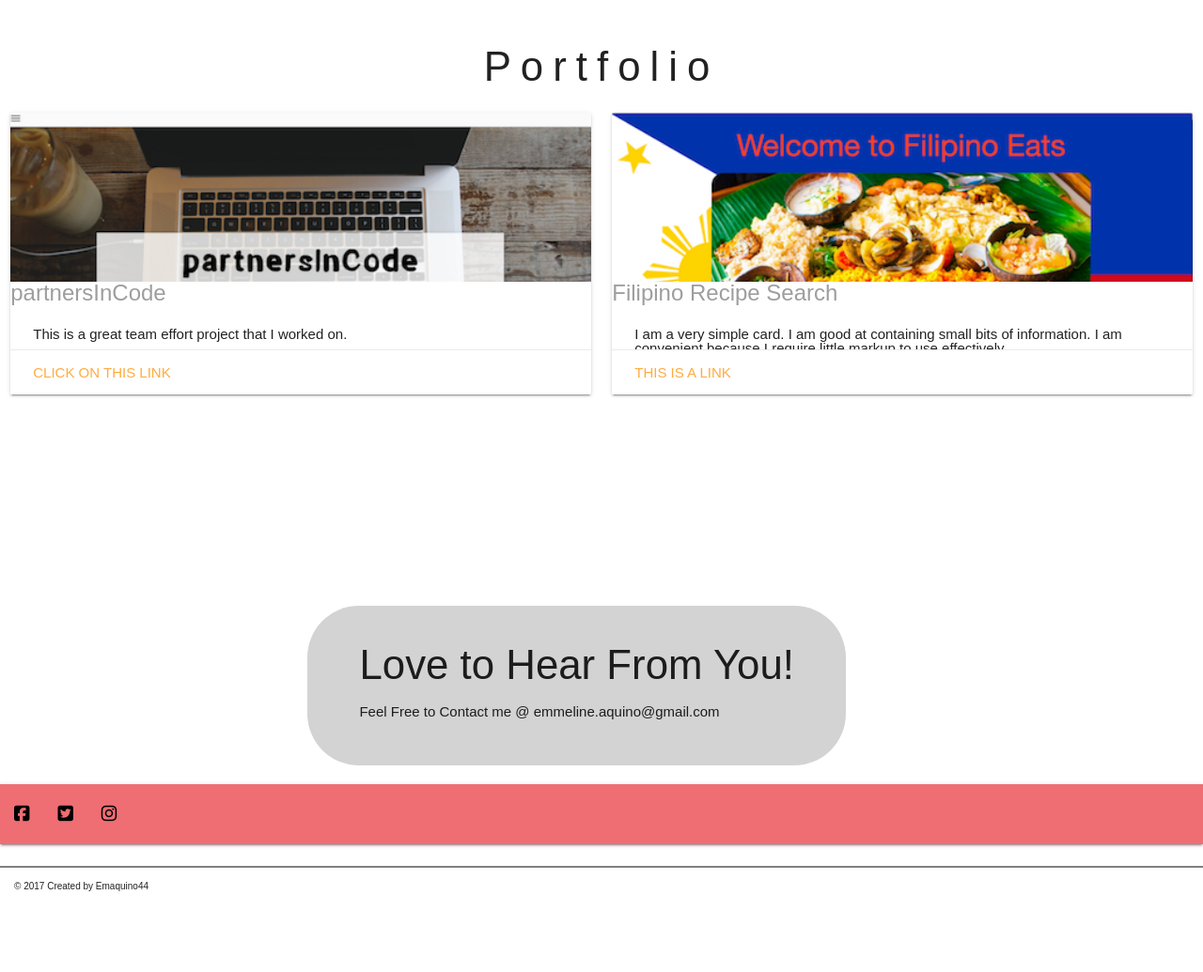
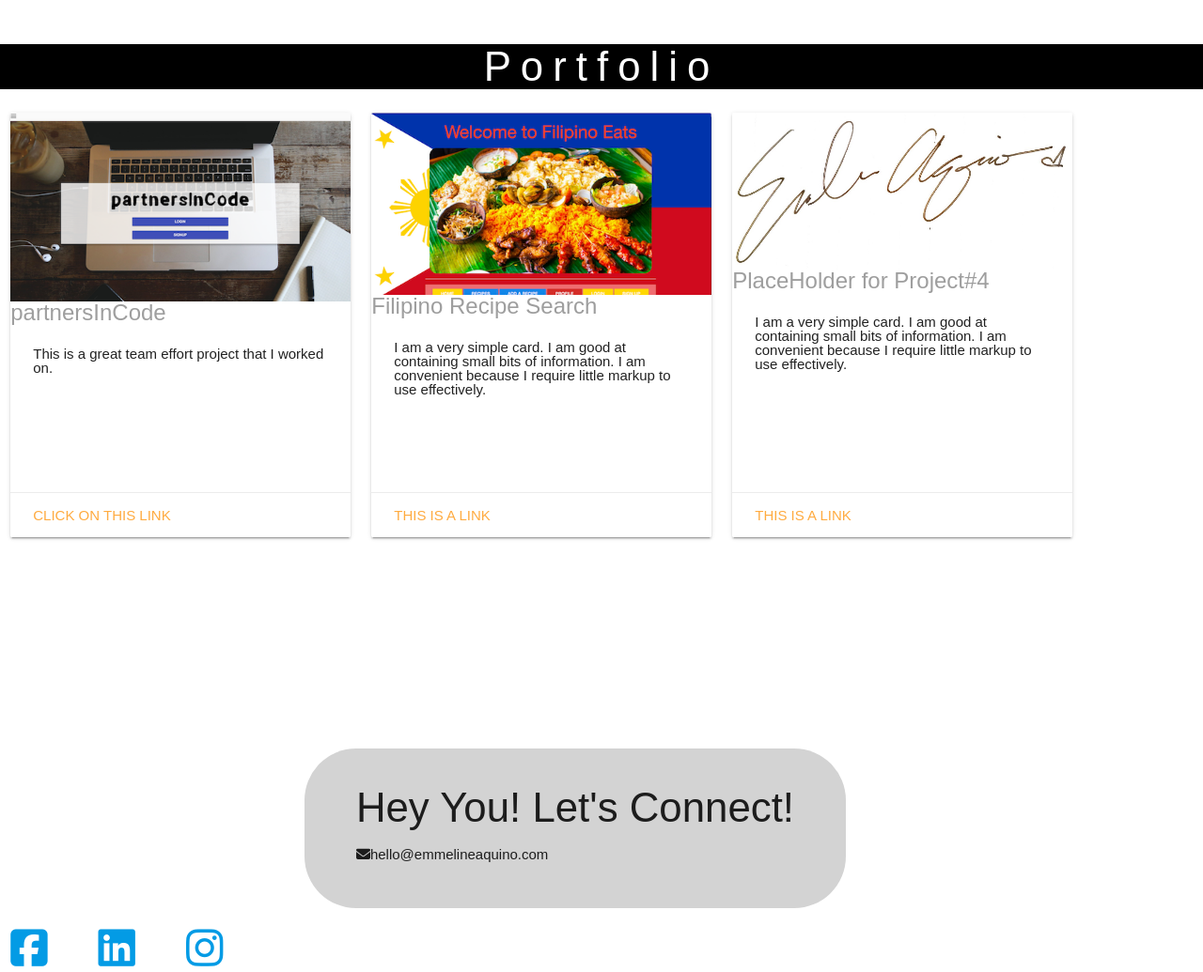
Before and after one commit to emaquino44/emaquino44.github.io, a plain HTML site: page index.html in a window 1280 px wide. Shown: the part 1471-2506 px from the top of the page at 94% size. Before the commit the page ends 2435 px from the top, so only its background shows below. Drawn offline with nearby package versions, Linux system fonts and the light colour scheme; files that its build step writes are made by us from their sources; files whose address does not match are found by name.

Commit message:
styling contact section

```diff
--- a/css/style.css
+++ b/css/style.css
@@ -438,6 +438,8 @@ aside#sidebar {
 }
 
 
+
+
 /*************Footer****************/
 
 .container-footer {
--- a/index.html
+++ b/index.html
@@ -91,12 +91,12 @@
 
  <!--//****************PORTFOLIO*********************// -->
 <section class="portfolio-1" id="section3">
-        <div class="wrapper2">
+        <div class="wrapper2 black white-text">
             <h3>Portfolio</h3>
         </div>
     <div class="row">
-        <div class="col s6">
-          <div class="card small">
+        <div class="col s4" style="width:30%">
+          <div class="card small" style="height:452px">
             <div class="card-image">
               <img src="images/partnersInCode.jpg.png">
             </div>
@@ -110,8 +110,8 @@
           </div>
         </div>
 
-        <div class="col s6">
-          <div class="card small">
+        <div class="col s4" style="width:30%">
+          <div class="card small" style="height:452px">
             <div class="card-image">
               <img src="images/filipino.png">
             </div>
@@ -124,7 +124,22 @@
               <a href="https://filipino-recipes.herokuapp.com/">This is a link</a>
             </div>
           </div>
+          </div>
 
+        <div class="col s4" style="width:30%">
+          <div class="card small" style="height:452px">
+            <div class="card-image">
+              <img src="images/myname.jpg">
+            </div>
+              <span class="card-title grey-text">PlaceHolder for Project#4</span>
+            <div class="card-content">
+              <p>I am a very simple card. I am good at containing small bits of information.
+              I am convenient because I require little markup to use effectively.</p>
+            </div>
+            <div class="card-action">
+              <a href="#">This is a link</a>
+            </div>
+          </div>
       </div>
 </section>
 
@@ -135,19 +150,22 @@
         </div>
         <aside id="sidebar">
             <div class="dark">
-                <h3 id="loveto">Love to Hear From You!</h3>
-            <p>Feel Free to Contact me @ emmeline.aquino@gmail.com</p>
+                <h3 id="loveto">Hey You! Let's Connect!</h3>
+            <p><i class="fa fa-envelope" aria-hidden="true"></i>hello@emmelineaquino.com</p>
 
             </div>
         </aside>
     </section>
-    <nav class="center">
-        <ul class="center">
-            <li><a href="#"><i class="fa fa-facebook-square fa-lg" aria-hidden="true"></i></a></li>
-            <li><a href="#"><i class="fa fa-twitter-square fa-lg" aria-hidden="true"></i></a></li>
-            <li><a href="#"><i class="fa fa-instagram fa-lg" aria-hidden="true"></i></a></li>
-        </ul>
-    </nav>
+
+<div class="row" style="padding-right:1000px">
+        <div id="fbicon" class="col s4"><a href="https://www.facebook.com/em.aquino"><i class="fa fa-facebook-square fa-3x" aria-hidden="true"></i></a>
+        </div>
+        <div id="link" class="col s4"><a href="https://www.linkedin.com/in/emaquino44/"><i class="fa fa-linkedin-square fa-3x" aria-hidden="true"></i></a></li>
+        </div>
+        <div id="insta" class="col s4"><a href="https://www.instagram.com/em_aquino44/?hl=en"><i class="fa fa-instagram fa-3x" aria-hidden="true"></i></a></li>
+        </div>
+</div>
+
     <footer class="clearfix ">
         <div class="container-footer">
             <p class="copyright ">&copy; 2017 Created by Emaquino44</p>
```
